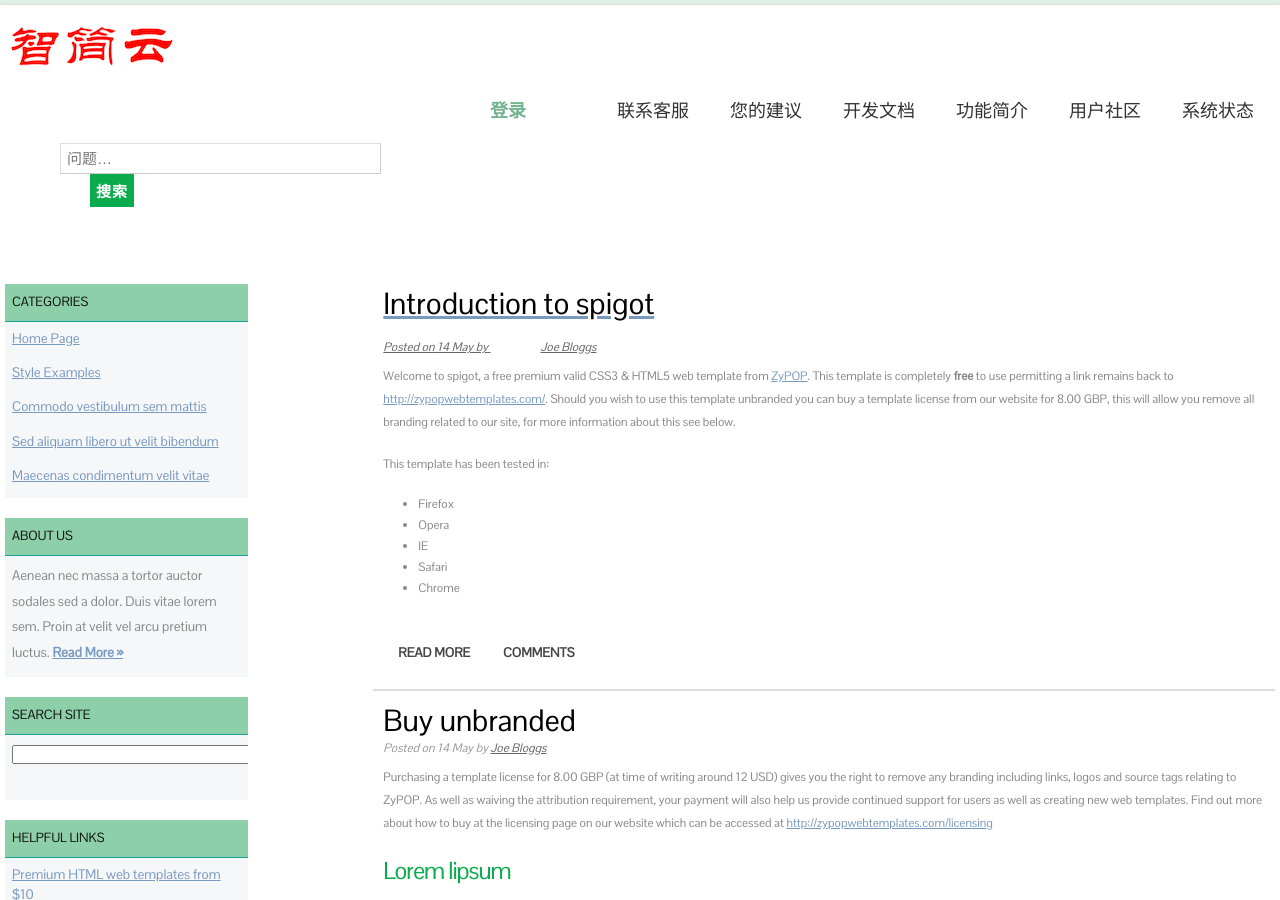
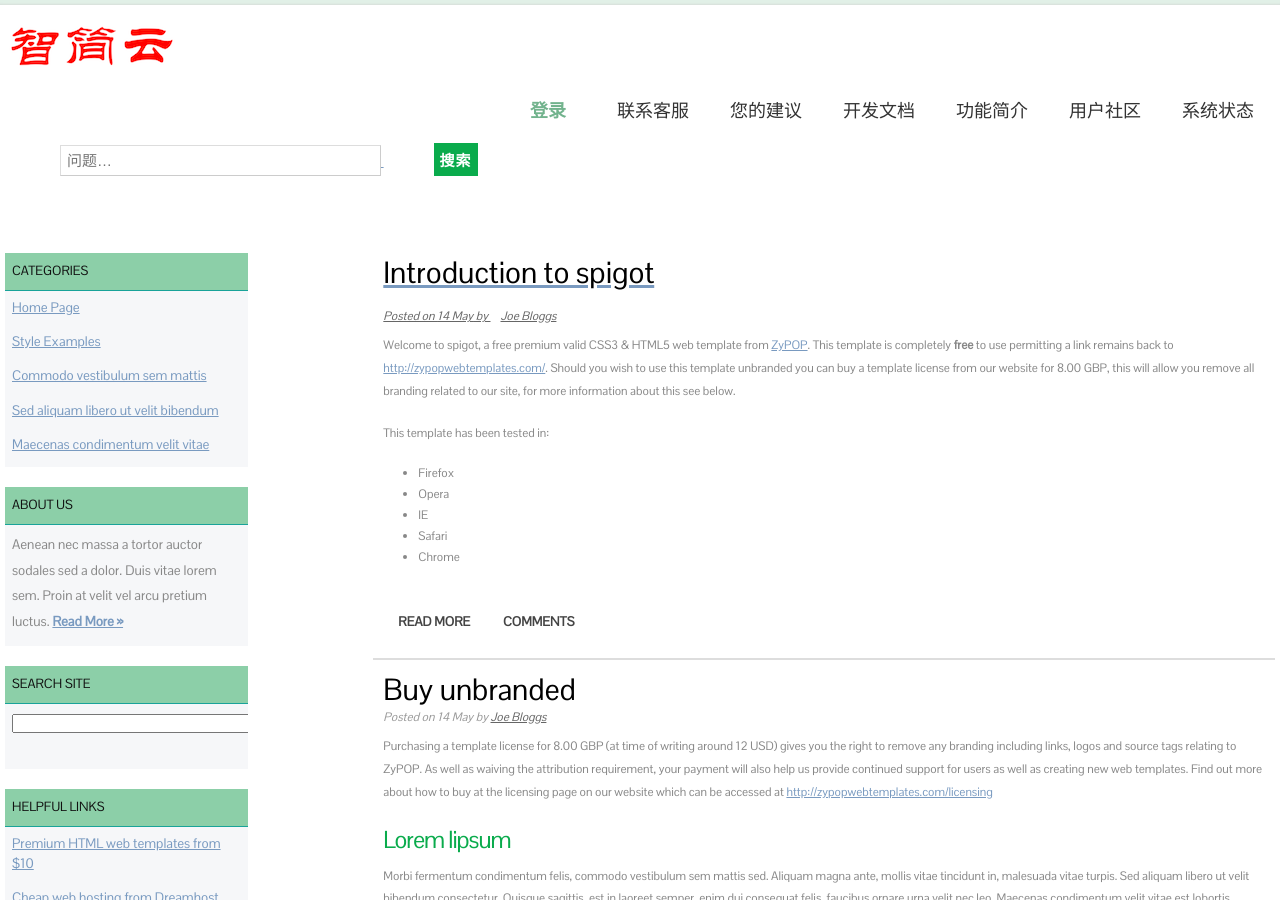
Before and after one commit to dreampivot/slipscloud.github.io, a Jekyll site: the page help/help-index.html, which Jekyll copies as it is, in a window 1280 px wide and 900 px high. Built offline with Jekyll 4.4.1, drawn with Linux system fonts in a browser that asks for light colours.

Commit message:
Create help-index.html

```diff
--- a/help/help-index.html
+++ b/help/help-index.html
@@ -131,7 +131,7 @@ License: Creative Commons Attribution
             <li><a href="api.html">开发文档</a></li>
 	    <li><a href="suggestion.html">您的建议</a></li>
             <li><a href="support.html">联系客服</a></li>
-	    <li style="float:right" class="start selected"><a href="https://slipscloud.bitbucket.io/" style="margin-right: 50px;"/>登录</li>
+	    <li class="start selected"><a href="https://slipscloud.bitbucket.io/" style="margin-right: 10px;"/>登录</li>
         </ul>
     </nav>
      <ul>
```
